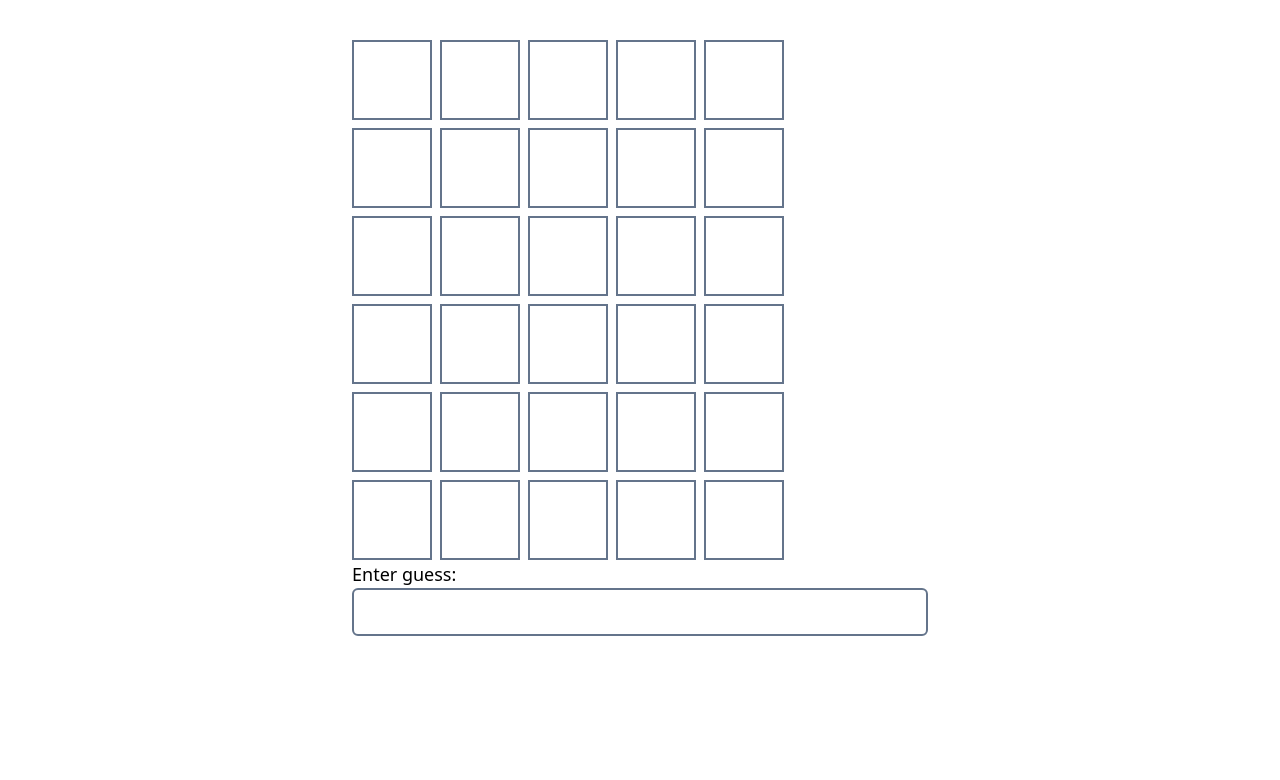
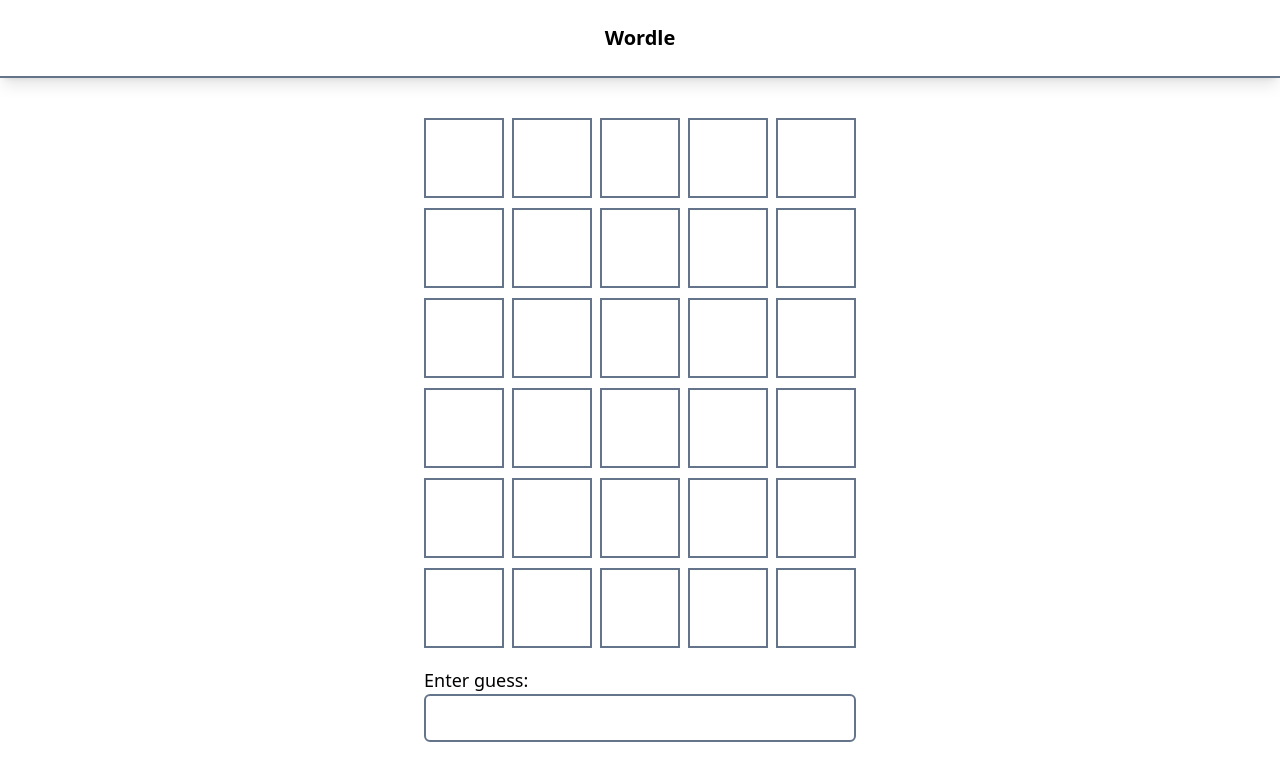
Before and after one commit to makarenko-v/wordle, a React (Vite) app: page / in a window 1280 px wide. Shown: the top 780 px of the page. Built offline with nearby package versions, Linux system fonts and the light colour scheme.

Commit message:
implement game logic

```diff
--- a/src/app.tsx
+++ b/src/app.tsx
@@ -2,28 +2,38 @@
 import { GuessForm } from "./components/guess-form";
 import { Guesses } from "./components/guesses";
 import { NUM_OF_GUESSES_ALLOWED } from "./constants";
+import { Header } from "./components/header";
+import { checkGuess } from "./helpers";
+import { Letter, Word } from "./types";
 
 export function App() {
-  const [guesses, setGuesses] = useState<string[][]>(
+  const [guesses, setGuesses] = useState<Word[]>(
     Array.from({ length: NUM_OF_GUESSES_ALLOWED }, () =>
-      Array.from({ length: 5 }, () => ""),
+      Array.from(
+        { length: 5 },
+        (): Letter => ({ letter: "", status: "empty" }),
+      ),
     ),
   );
   const [currentTry, setCurrentTry] = useState(0);
 
   function handleGuess(guess: string) {
+    const newWord = checkGuess(guess, "WORLD");
+
     setGuesses((prevGuesses) =>
-      prevGuesses.map((word, index) =>
-        index === currentTry ? guess.split("") : word,
-      ),
+      prevGuesses.map((word, index) => (index === currentTry ? newWord : word)),
     );
+
     setCurrentTry((prevTry) => prevTry + 1);
   }
 
   return (
-    <div className="flex flex-col min-h-screen max-w-xl mx-auto py-10">
-      <Guesses guesses={guesses} />
-      <GuessForm onGuess={handleGuess} />
+    <div className="min-h-screen flex flex-col">
+      <Header />
+      <div className="flex flex-col flex-1 p-10 max-w-lg w-full mx-auto">
+        <Guesses guesses={guesses} />
+        <GuessForm onGuess={handleGuess} />
+      </div>
     </div>
   );
 }
--- a/src/components/guesses.tsx
+++ b/src/components/guesses.tsx
@@ -1,23 +1,25 @@
+import { Status, Word } from "../types";
+
 interface GuessesProps {
-  guesses: string[][];
+  guesses: Word[];
 }
+
+const styles: Record<Status, string> = {
+  empty: "",
+  misplaced: "bg-orange-500 border-orange-500",
+  correct: "bg-emerald-800 border-emerald-800",
+  incorrect: "bg-neutral-800 border-neutral-800",
+};
 
 export function Guesses({ guesses }: GuessesProps) {
   return (
-    <div className="flex flex-col gap-2 text-xl">
-      {/* {guesses.map(({ guess }: Guess) => ( */}
-      {/*   */}
-      {/*    {guess.split("").map((letter) => ( */}
-      {/*      <span className="h-20 w-20 border-2 border-slate-500 flex items-center justify-center"> */}
-      {/*        {letter} */}
-      {/*      </span> */}
-      {/*    ))} */}
-      {/*  </div> */}
-      {/* ))} */}
+    <div className="flex flex-col gap-2.5 text-xl flex-1">
       {guesses.map((guess) => (
-        <div className="flex gap-2">
-          {guess.map((letter) => (
-            <span className="h-20 w-20 border-2 border-slate-500 flex items-center justify-center">
+        <div className="flex justify-between">
+          {guess.map(({ letter, status }) => (
+            <span
+              className={`h-20 w-20 border-2 border-slate-500 flex items-center justify-center font-bold text-3xl text-white ${styles[status]}`}
+            >
               {letter}
             </span>
           ))}
--- /dev/null
+++ b/src/components/header.tsx
@@ -0,0 +1,7 @@
+export function Header() {
+  return (
+    <header className="p-6 text-center text-xl font-bold border-b-2 border-slate-500 shadow-lg">
+      <h1>Wordle</h1>
+    </header>
+  );
+}
--- /dev/null
+++ b/src/helpers.ts
@@ -0,0 +1,25 @@
+import { Letter } from "./types";
+
+function getLetterIndexMap(word: string): Record<string, number> {
+  return word
+    .split("")
+    .reduce((acc, letter, index) => ({ ...acc, [letter]: index }), {});
+}
+
+export function checkGuess(guess: string, answer: string): Letter[] {
+  const answerMap = getLetterIndexMap(answer);
+
+  return guess.split("").map((letter, currentIndex) => {
+    const index = answerMap[letter];
+
+    if (index === undefined) {
+      return { letter, status: "incorrect" };
+    }
+
+    if (index !== currentIndex) {
+      return { letter, status: "misplaced" };
+    }
+
+    return { letter, status: "correct" };
+  });
+}
```
Also changed, not shown: src/types.ts (+7 -2 lines).
